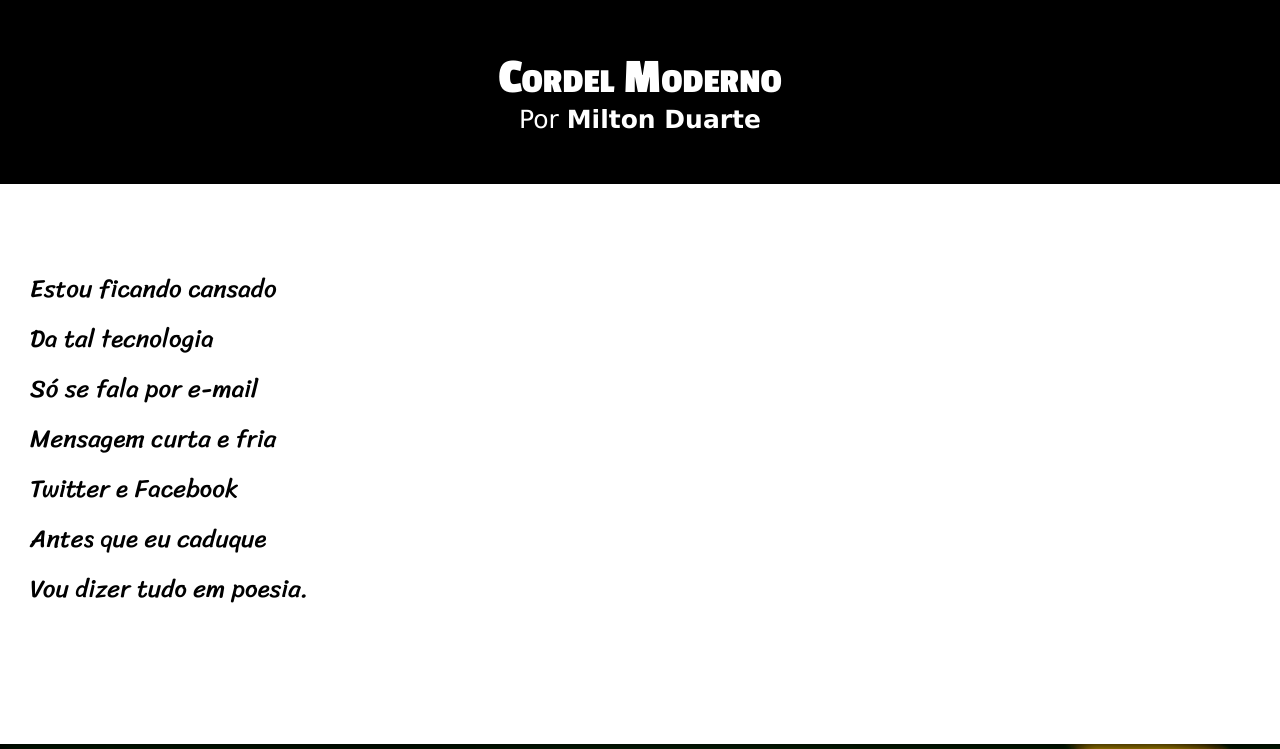
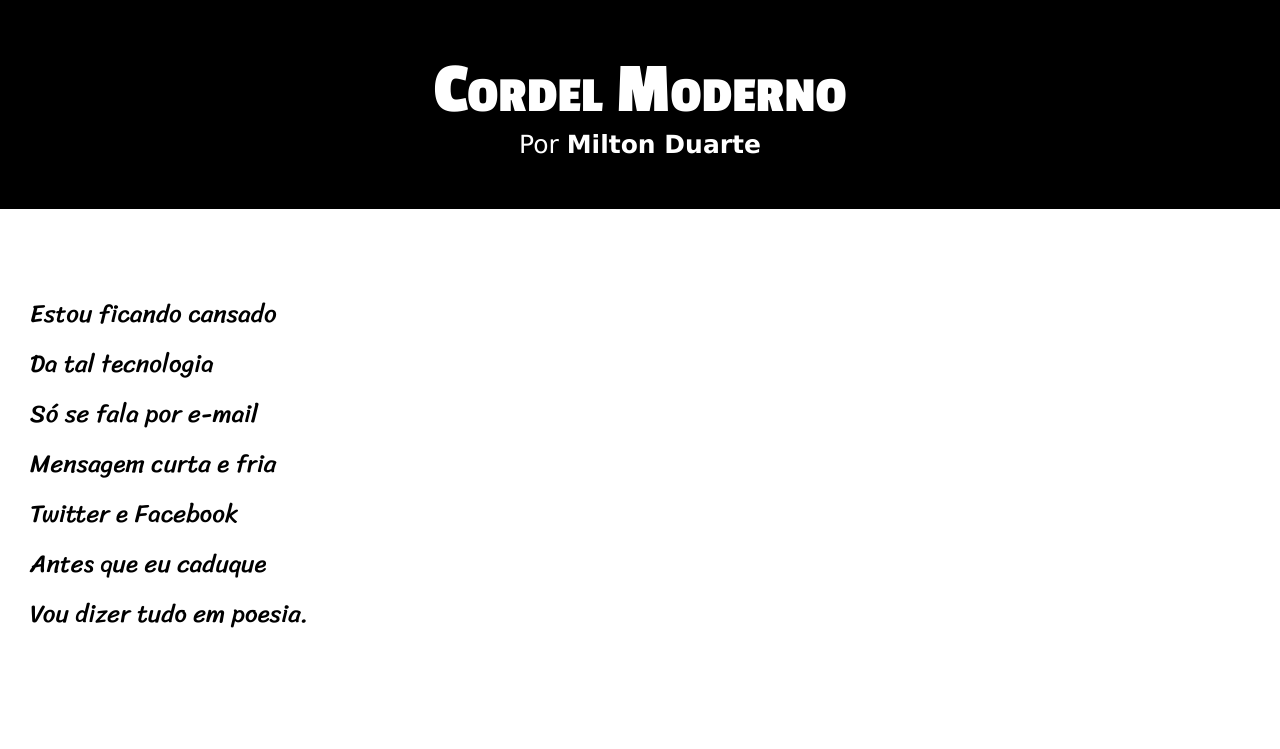
Before and after one commit to jessicaferreiradev/projeto-cordel, a plain HTML site: page index.html in a window 1280 px wide. Shown: the top 749 px of the page. Drawn offline with Linux system fonts and the light colour scheme.

Commit message:
aumentando a fonte

```diff
--- a/estilo/style.css
+++ b/estilo/style.css
@@ -30,7 +30,7 @@ header h1{
     padding-top: 50px;
     font-variant: small-caps;
     font-family: var(--fonte02);
-    font-size: 2em;
+    font-size: 2.9em;
 }
 
 header p {
```
